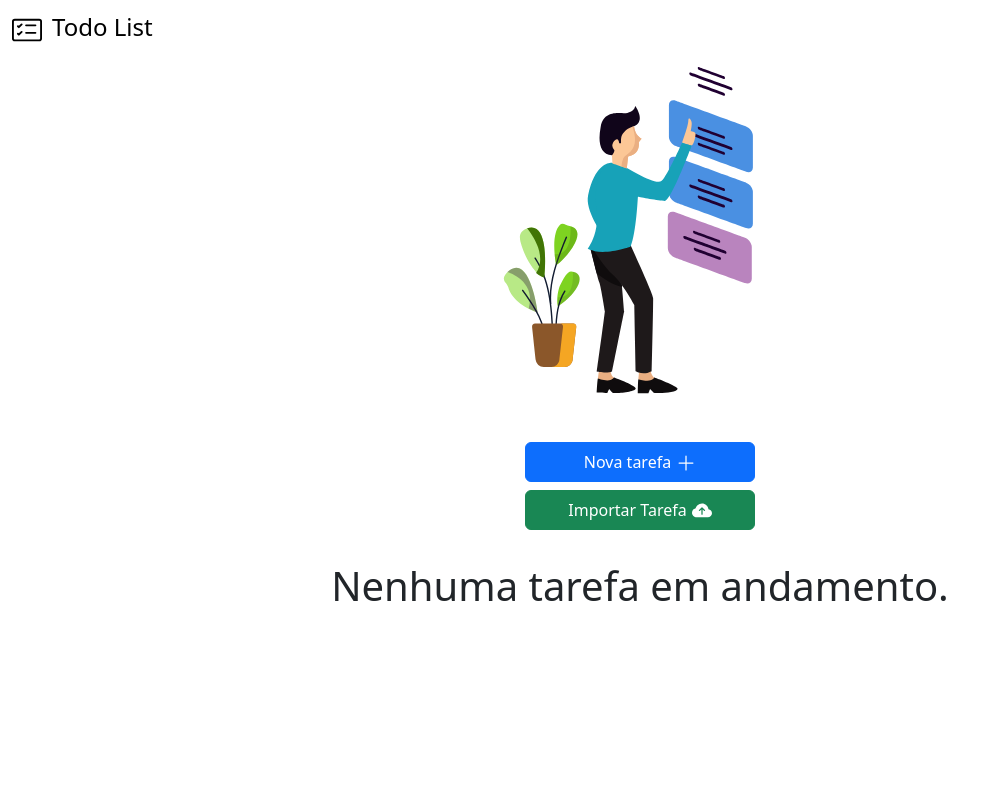
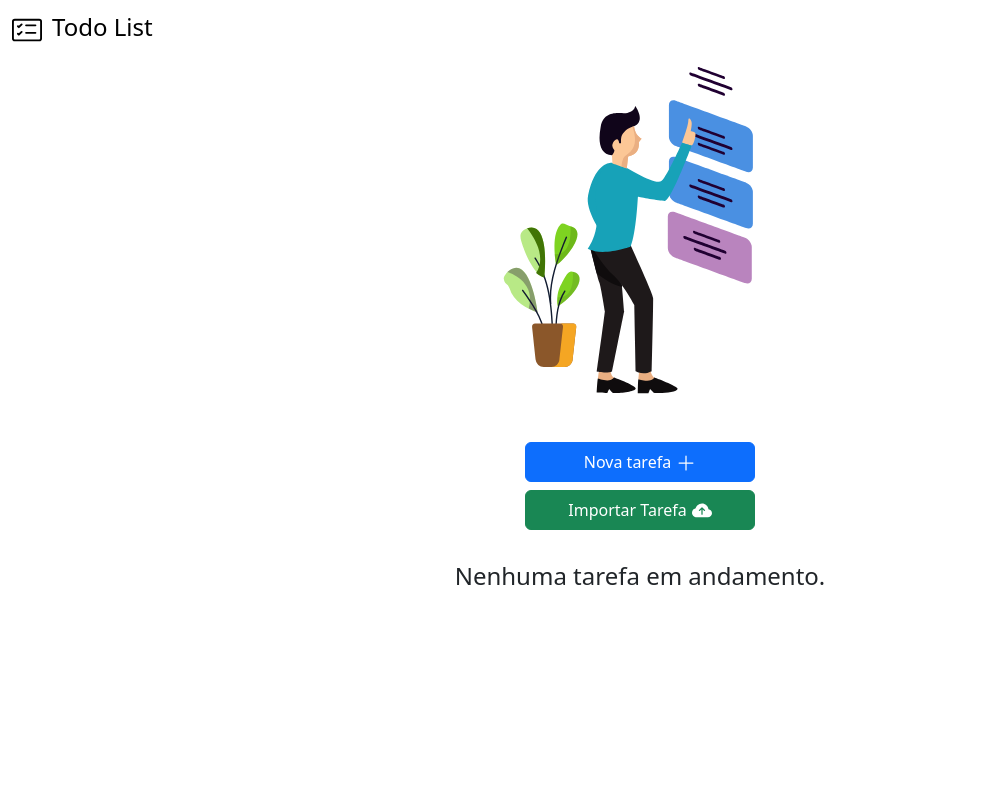
Before and after one commit to geanderson-062/Todo_list, a React (Create React App) app: page / in a window 1280 px wide. Shown: the top 800 px of the page, without its empty margins (0-997 px from the left). Built offline with nearby package versions, Linux system fonts and the light colour scheme.

Commit message:
Update title tasks

```diff
--- a/src/Components/Titles/Title_info_tasks/index.js
+++ b/src/Components/Titles/Title_info_tasks/index.js
@@ -3,9 +3,9 @@ import React, { Component } from "react";
 export default class index extends Component {
   render() {
     return (
-      <h1 className="fs-1 text-center scroll-reveal">
+      <h4 className="fs-4 text-center scroll-reveal">
         Nenhuma tarefa em andamento.
-      </h1>
+      </h4>
     );
   }
 }
```
